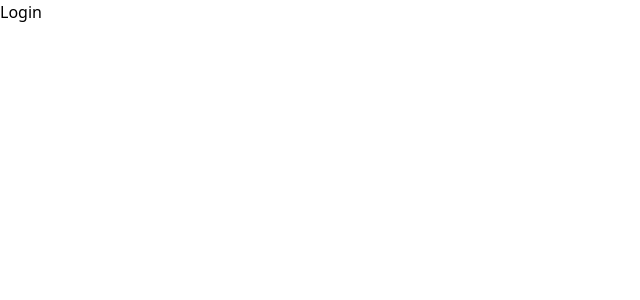
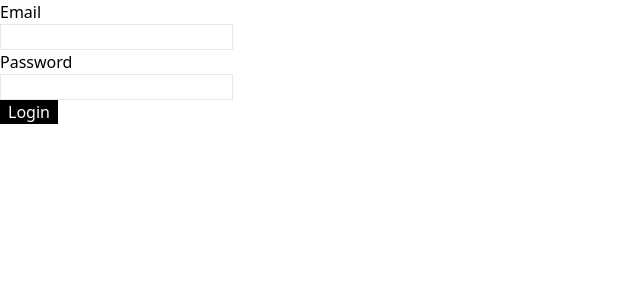
Before and after one commit to fullstack34/fs34-blog, a React (Vite) app: page /login in a window 1280 px wide. Shown: the top 300 px of the page, without its empty margins (0-640 px from the left). Built offline with nearby package versions, Linux system fonts and the light colour scheme.

Commit message:
Implemento login com JWT

```diff
--- a/src/pages/LoginPage.jsx
+++ b/src/pages/LoginPage.jsx
@@ -1,10 +1,43 @@
+import { useState } from "react"
+import { useNavigate } from 'react-router-dom';
 
 export default function LoginPage() {
+
+  let navigate = useNavigate();
+
+  const [email, setEmail] = useState('');
+  const [password, setPassword] = useState('');
+
+  const submitHandler = (event) => {
+    event.preventDefault();
+
+    fetch('http://localhost:3000/users/token', {
+      method: 'POST',
+      headers: {
+        "Content-type": "application/json",
+      },
+      body: JSON.stringify({email, password})
+    })
+    .then(response => response.json())
+    .then(body => {
+      localStorage.setItem('user_token', body.token)
+      navigate('/newpost');
+    });
+  }
+
   return (
-    <>
-      <span data-cy="email"></span>
-      <span data-cy="password"></span>
-      <button data-cy="submit">Login</button>
-    </>
+    <form onSubmit={submitHandler}>
+      <label data-cy="email">Email</label>
+      <input
+        onChange={event => setEmail(event.target.value)}
+        type="text"
+        className="border block" />
+      <label data-cy="password">Password</label>
+      <input
+        onChange={event => setPassword(event.target.value)}
+        type="password"
+        className="border block" />
+      <button data-cy="submit" className="bg-black text-white px-2">Login</button>
+    </form>
   )
 }
--- a/src/pages/NewPost.jsx
+++ b/src/pages/NewPost.jsx
@@ -1,7 +1,15 @@
 
 import { useState } from "react";
+import { useNavigate } from 'react-router-dom'
 
 export default function NewPost() {
+
+  let navigate = useNavigate();
+  let token = localStorage.getItem('user_token');
+
+  if(!token) {
+    navigate('/login');
+  }
 
   const [title, setTitle] = useState('');
   const [content, setContent] = useState('');
@@ -10,16 +18,21 @@ export default function NewPost() {
   const handleSubmit = async (event) => {
     event.preventDefault();
 
-
     const options = {
       method: "POST",
       headers: {
-        "Content-type": "application/json"
+        "Content-type": "application/json",
+        Authorization: `Bearer ${token}`
       },
       body: JSON.stringify({
+        user_id: 1,
         title,
         content,
-        slug
+        slug,
+        image: {
+          type: 'url',
+          content: "https://picsum.photos/200/200"
+        }
       })
     };
 
```
